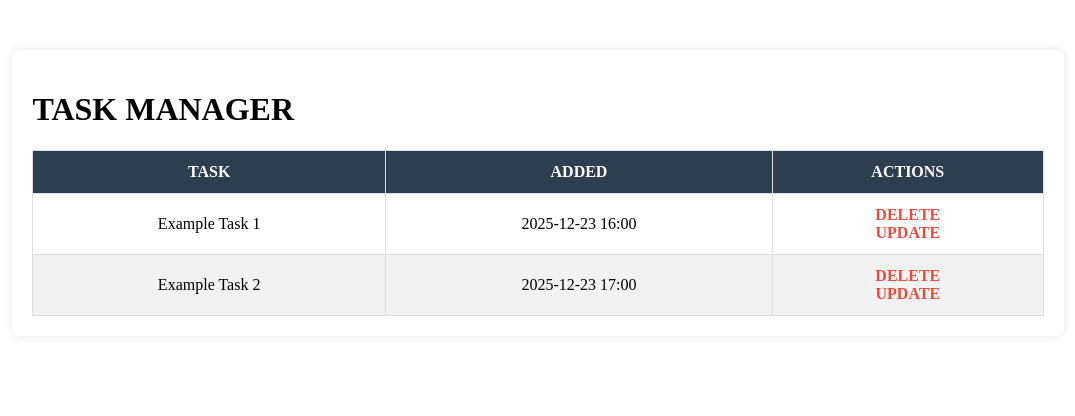
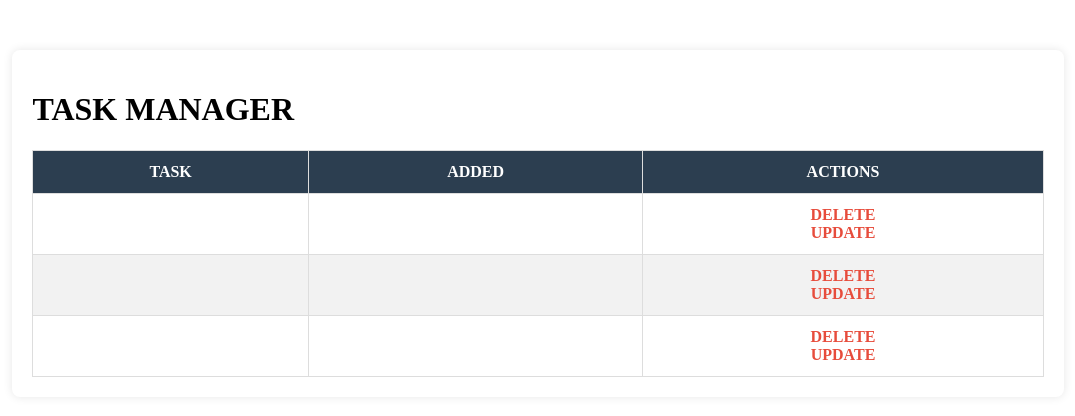
Before and after one commit to mosesamwoma/ClassIQ, a Python web app: template flask/templates/index.html in a window 1280 px wide. Shown: the top 416 px of the page, without its empty margins (102-1177 px from the left). Run offline with Jinja, Linux system fonts and the light colour scheme; the template is opened without the code that fills it, so the values that code supplies are empty.

Commit message:
redo for the first commit

```diff
--- a/flask/templates/index.html
+++ b/flask/templates/index.html
@@ -17,22 +17,32 @@ Flask Home
         </thead>
         <tbody>
             <tr>
-                <td>Example Task 1</td>
-                <td>2025-12-23 16:00</td>
+                <td></td>
+                <td></td>
                 <td>
-                    <a href="#">DELETE</a><br>
+                    <a href="#">DELETE</a>
+                    <br>
                     <a href="#">UPDATE</a>
                 </td>
             </tr>
             <tr>
-                <td>Example Task 2</td>
-                <td>2025-12-23 17:00</td>
+                <td></td>
+                <td></td>
                 <td>
-                    <a href="#">DELETE</a><br>
+                    <a href="#">DELETE</a>
+                    <br>
                     <a href="#">UPDATE</a>
                 </td>
             </tr>
-            <!-- You can add more static rows or use Flask loops to dynamically populate -->
+            <tr>
+                <td></td>
+                <td></td>
+                <td>
+                    <a href="#">DELETE</a>
+                    <br>
+                    <a href="#">UPDATE</a>
+                </td>
+            </tr>
         </tbody>
     </table>
 </div>
```
